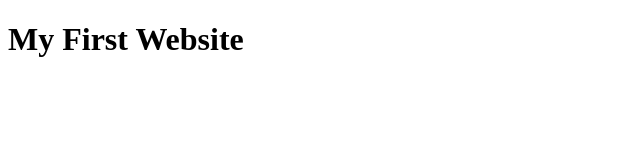
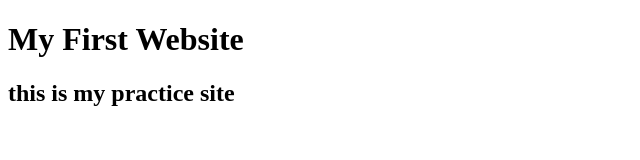
Before and after one commit to sabbirahmedshanto927/my.first.website, a plain HTML site: page index.html in a window 1280 px wide. Shown: the whole page, without its empty margins (0-640 px from the left). Drawn offline with Linux system fonts and the light colour scheme.

Commit message:
learned github

```diff
--- a/index.html
+++ b/index.html
@@ -8,6 +8,7 @@
 <body>
 
     <h1>My First Website</h1>
+    <h2>this is my practice site </h2>
 
 </body>
 </html>
```
